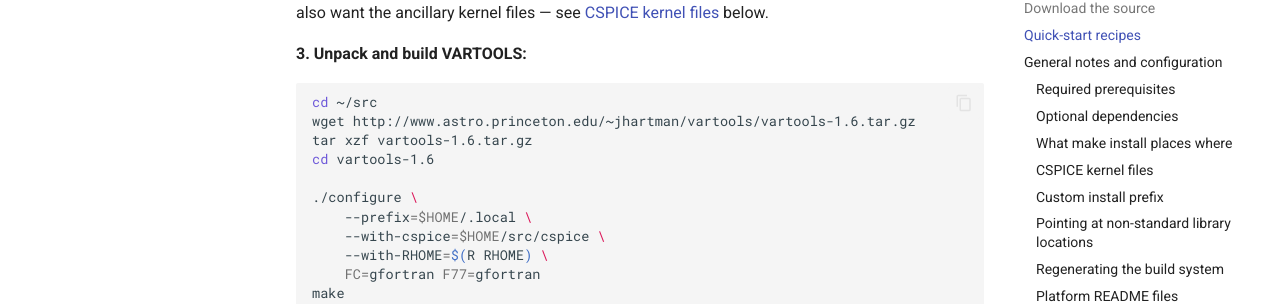
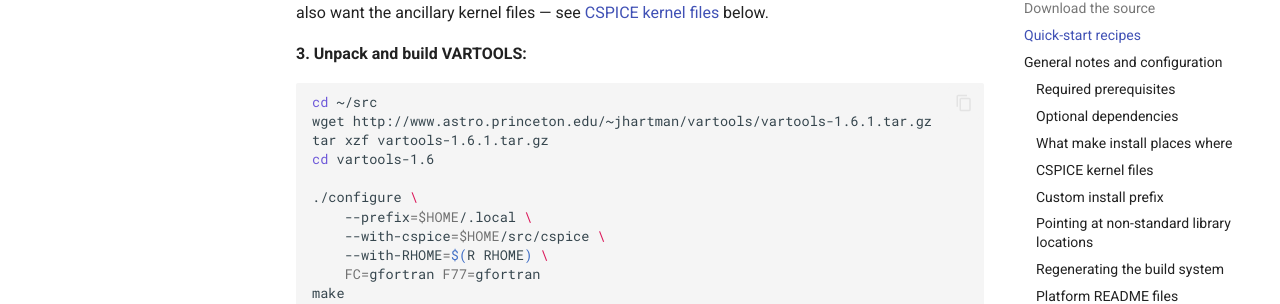
Before and after one commit to joeldhartman/vartools-site, an MkDocs documentation site: the page built from docs/install.md, in a window 1280 px wide and 900 px high, scrolled down 1670 px. Shown: the part 148-452 px from the top of the window. Built offline with MkDocs 1.6.1 and Material for MkDocs 9.7.7, drawn with Linux system fonts in a browser that asks for light colours; comment, search, counter and statistics services are not loaded; the version menu is left out; some of the changed text lies outside the part shown.

Commit message:
docs: point download at the vartools-1.6.1 release
Bump the home-page "Current release" note to 1.6.1 and update the
source-tarball link and the wget/curl install commands to
vartools-1.6.1.tar.gz.

Co-Authored-By: Claude Opus 4.8 (1M context) <noreply@anthropic.com>
Claude-Session: https://claude.ai/code/session_01AB2atmhPhCEhry46rDtXWW

````diff
--- a/docs/install.md
+++ b/docs/install.md
@@ -13,7 +13,7 @@ Full per-platform detail is in the [`README.linux`](#readme-linux), [`README.mac
 
 | Format | Link |
 |--------|------|
-| Source tarball | [vartools-1.6.tar.gz](http://www.astro.princeton.edu/~jhartman/vartools/vartools-1.6.tar.gz) |
+| Source tarball | [vartools-1.6.1.tar.gz](http://www.astro.princeton.edu/~jhartman/vartools/vartools-1.6.1.tar.gz) |
 | GitHub | [github.com/joeldhartman/vartools](https://github.com/joeldhartman/vartools) |
 
 ---
@@ -81,8 +81,8 @@ Python package.
 
     ```bash
     cd ~/src
-    wget http://www.astro.princeton.edu/~jhartman/vartools/vartools-1.6.tar.gz
-    tar xzf vartools-1.6.tar.gz
+    wget http://www.astro.princeton.edu/~jhartman/vartools/vartools-1.6.1.tar.gz
+    tar xzf vartools-1.6.1.tar.gz
     cd vartools-1.6
 
     ./configure \
@@ -171,8 +171,8 @@ Python package.
 
     ```bash
     cd ~/src
-    curl -O http://www.astro.princeton.edu/~jhartman/vartools/vartools-1.6.tar.gz
-    tar xzf vartools-1.6.tar.gz
+    curl -O http://www.astro.princeton.edu/~jhartman/vartools/vartools-1.6.1.tar.gz
+    tar xzf vartools-1.6.1.tar.gz
     cd vartools-1.6
 
     HOMEBREW_PREFIX=$(brew --prefix)
@@ -296,8 +296,8 @@ Python package.
 
     ```bash
     cd ~/src
-    curl -O http://www.astro.princeton.edu/~jhartman/vartools/vartools-1.6.tar.gz
-    tar xzf vartools-1.6.tar.gz
+    curl -O http://www.astro.princeton.edu/~jhartman/vartools/vartools-1.6.1.tar.gz
+    tar xzf vartools-1.6.1.tar.gz
     cd vartools-1.6
 
     ./configure \
````
Also changed, not shown: docs/index.md (+2 -2 lines).
